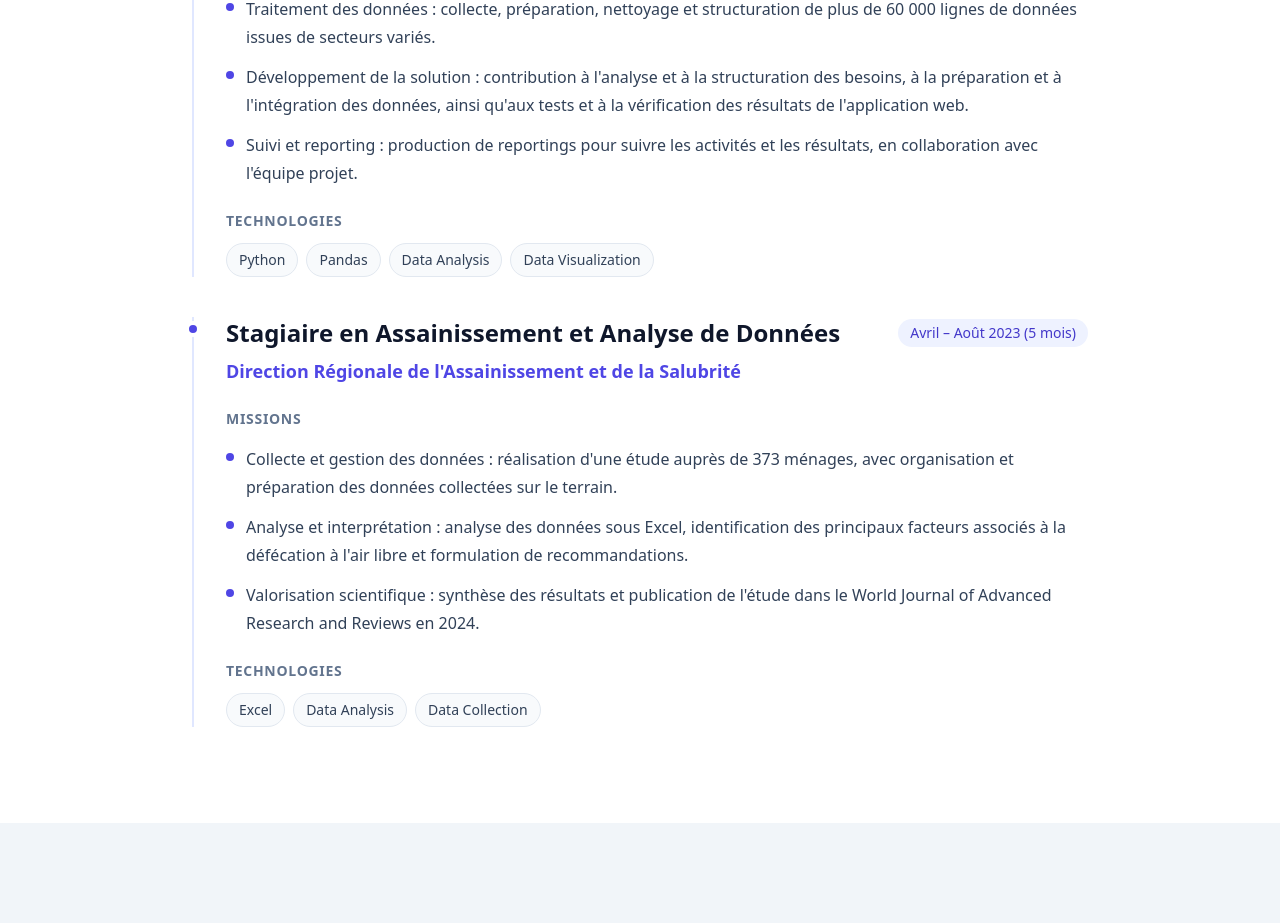
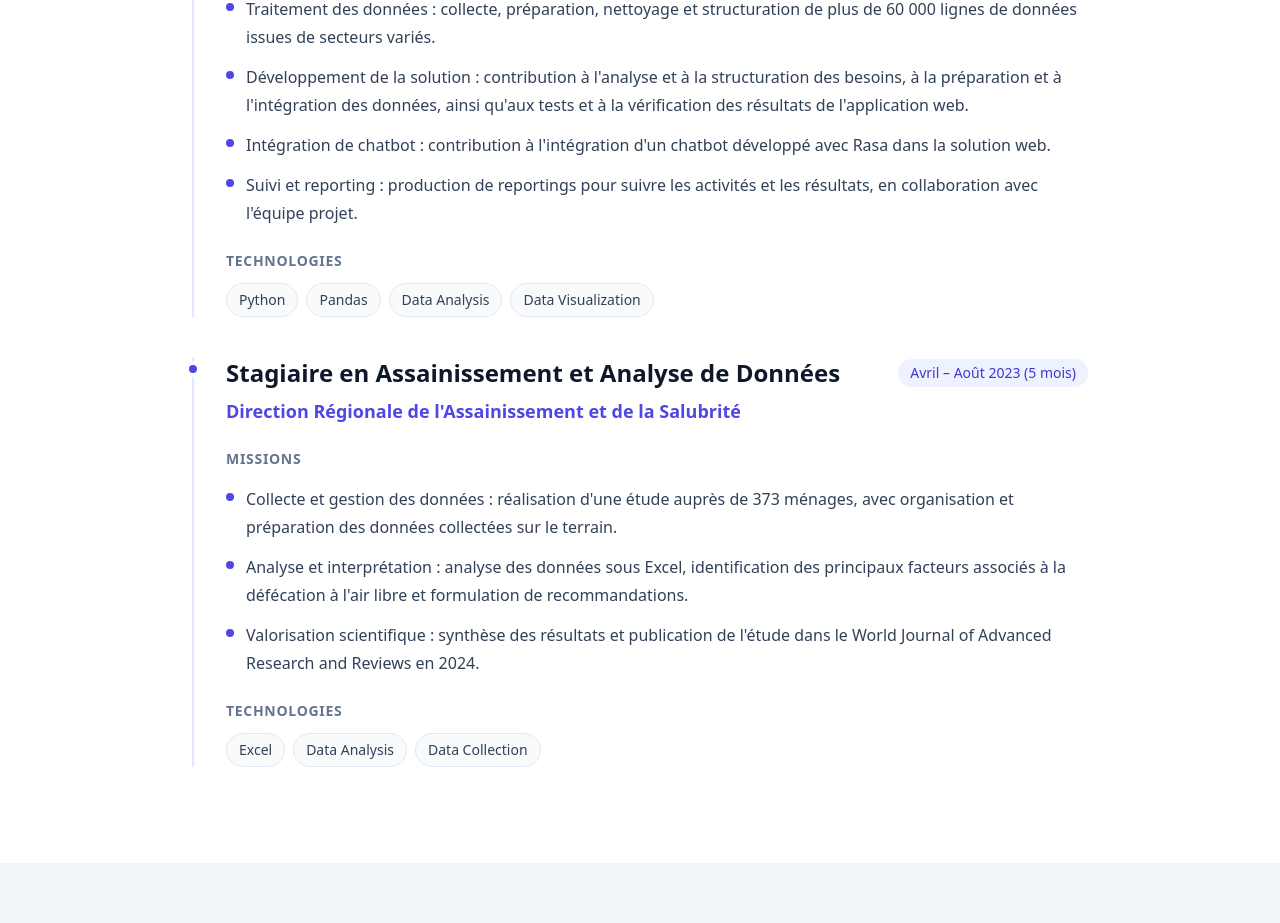
Before and after one commit to fbomisso/fabrice.bomisso-portfolio, a Next.js app: page / in a window 1280 px wide. Shown: the part 3500-4423 px from the top of the page. Built offline with nearby package versions, Linux system fonts and the light colour scheme.

Commit message:
Add Rasa chatbot integration to Inova experience

```diff
--- a/src/data/experiences.ts
+++ b/src/data/experiences.ts
@@ -9,6 +9,7 @@ export const experiences: Experience[] = [
     tasks: [
       'Traitement des données : collecte, préparation, nettoyage et structuration de plus de 60 000 lignes de données issues de secteurs variés.',
       'Développement de la solution : contribution à l\'analyse et à la structuration des besoins, à la préparation et à l\'intégration des données, ainsi qu\'aux tests et à la vérification des résultats de l\'application web.',
+      'Intégration de chatbot : contribution à l\'intégration d\'un chatbot développé avec Rasa dans la solution web.',
       'Suivi et reporting : production de reportings pour suivre les activités et les résultats, en collaboration avec l\'équipe projet.',
     ],
     technologies: ['Python', 'Pandas', 'Data Analysis', 'Data Visualization'],
```
